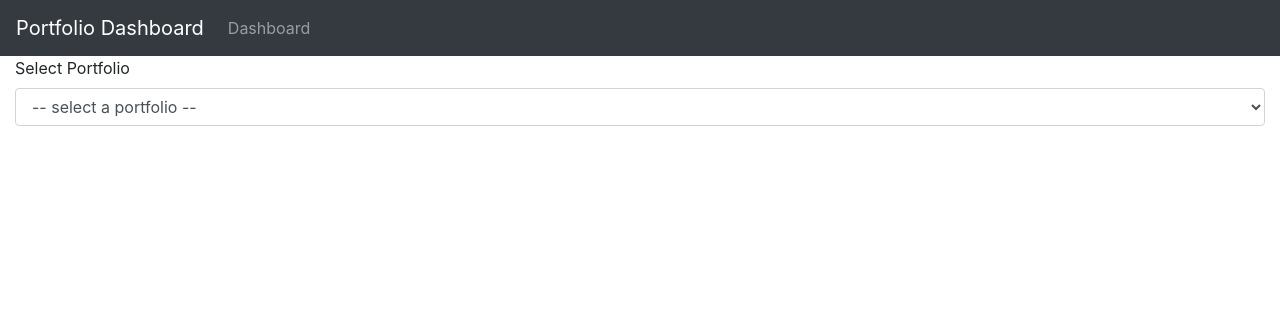
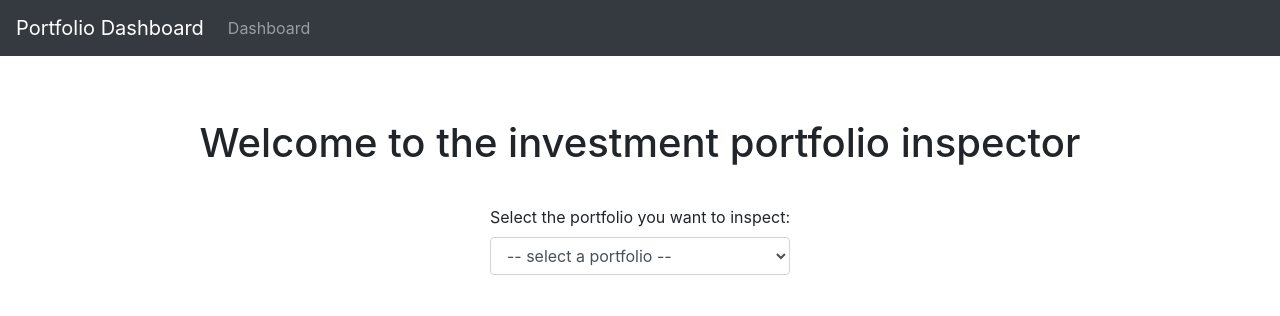
Before and after one commit to rlemayd/investment_portfolio, a Django app: template portfolio_manager/templates/retrieve_data.html in a window 1280 px wide. Shown: the top 316 px of the page. Run offline with Django 4.2, Linux system fonts and the light colour scheme; the template is opened without the code that fills it, so the values that code supplies are empty; some libraries are stand-ins or nearby versions.

Commit message:
project completed

```diff
--- a/portfolio_manager/templates/retrieve_data.html
+++ b/portfolio_manager/templates/retrieve_data.html
@@ -1,7 +1,18 @@
-{% extends 'base.html' %} {% block content %}
+{% extends 'base.html' %}
+
+{% load static %}
+
+{% block styles %}
+  <link rel="stylesheet" type="text/css" href="{% static "css/retrieve_data.css" %}" />
+{%endblock %}
+
+{% block content %}
+  <h1 class="title">
+    Welcome to the investment portfolio inspector
+  </h1>
   <form id="portfolio-select-form">
     <div class="form-group">
-    <label for="portfolio-select">Select Portfolio</label>
+      <label for="portfolio-select">Select the portfolio you want to inspect:</label>
       <select class="form-control" id="portfolio-select" name="portfolio_name">
         <option disabled selected value> -- select a portfolio -- </option>
         {% for portfolio in portfolios %}
@@ -12,42 +23,25 @@
   </form>
 
   <div id="date-range-picker" style="display: none">
-  <h3>Select Date Range</h3>
+    <p>Select Date Range you want to inspect:</p>
     <input type="text" id="daterange" name="daterange" class="form-control" />
     <br />
     <button type="button" id="submit-button" class="btn btn-primary">
       Submit
     </button>
   </div>
+{% endblock %}
+
+{% block scripts %}
 
   <script>
-  $('#portfolio-select').on('change', function () {
-    $.ajax({
-      url: "{% url 'get_portfolio_date_ranges' %}",
-      data: { portfolio_name: $(this).val() },
-      dataType: 'json',
-      success: function (data) {
-        $('#date-range-picker').show();
-        $('input[name="daterange"]').daterangepicker({
-          minDate: data.start_date,
-          maxDate: data.end_date,
-          startDate: data.start_date,
-          endDate: data.end_date,
-        });
-      },
-    });
-  });
+    function getPortfolioDateRangesUrl(){
+      return "{% url 'get_portfolio_date_ranges' %}";
+    }
 
-  $('#submit-button').on('click', function () {
-    var portfolio_name = $('#portfolio-select').val();
-    var date_range = $('input[name="daterange"]').val();
-
-    window.location.href =
-      "{% url 'retrieve_data' %}" +
-      '?portfolio_name=' +
-      portfolio_name +
-      '&date_range=' +
-      date_range;
-  });
+    function getRetrieveDataUrl(){
+      return "{% url 'retrieve_data' %}";
+    }
   </script>
+  <script src="{% static '/js/retrieve_data.js' %}"></script>
 {% endblock %}
--- a/portfolio_manager/views.py
+++ b/portfolio_manager/views.py
@@ -41,7 +41,6 @@ def getPortfolioValues(request):
         Vt = PortfolioDailyValue.objects.filter(date__range=[start_date, end_date])
 
     serializer = PortfolioDailyValueSerializer(Vt, many=True)
-    print("HOLAAAA", serializer.data)
     return Response(serializer.data)
 
 @api_view(['GET'])
@@ -89,8 +88,6 @@ def retrieveData(request):
     context = {"portfolio_name": portfolio_name,
                "portfolio_values": json.dumps(values, default=str),
                "asset_weights": json.dumps(requests.get(request.build_absolute_uri(reverse('assets_weight') + query_params)).json())}
-    print("OH NO",values)
-    print("JUJU",context["portfolio_values"])
     return render (request,'dashboard.html', context)
 
 @api_view(['GET'])
--- /dev/null
+++ b/static/css/retrieve_data.css
@@ -0,0 +1,18 @@
+.title{
+    text-align: center;
+    margin-top: 5%;
+}
+
+.form-group{
+    position: fixed;
+    top: 30%;
+    left: 50%;
+    transform: translate(-50%, -50%);
+}
+
+#date-range-picker{
+    position: fixed;
+    top: 40%;
+    left: 50%;
+    transform: translate(-50%, 0%);
+}
--- /dev/null
+++ b/static/js/retrieve_data.js
@@ -0,0 +1,28 @@
+$('#portfolio-select').on('change', function () {
+    $.ajax({
+      url: getPortfolioDateRangesUrl(),
+      data: { portfolio_name: $(this).val() },
+      dataType: 'json',
+      success: function (data) {
+        $('#date-range-picker').show();
+        $('input[name="daterange"]').daterangepicker({
+          minDate: data.start_date,
+          maxDate: data.end_date,
+          startDate: data.start_date,
+          endDate: data.end_date,
+        });
+      },
+    });
+  });
+
+$('#submit-button').on('click', function () {
+var portfolio_name = $('#portfolio-select').val();
+var date_range = $('input[name="daterange"]').val();
+
+window.location.href =
+    getRetrieveDataUrl() +
+    '?portfolio_name=' +
+    portfolio_name +
+    '&date_range=' +
+    date_range;
+});
```
Lines whose indentation alone changed are shown as unchanged.
